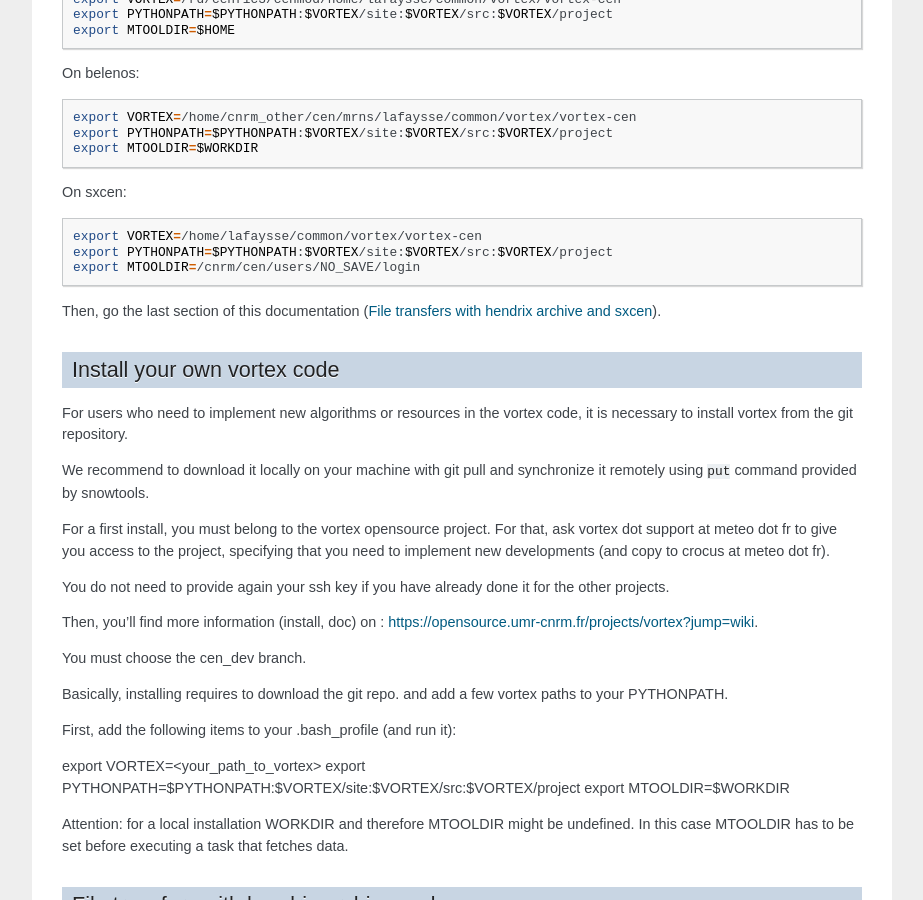
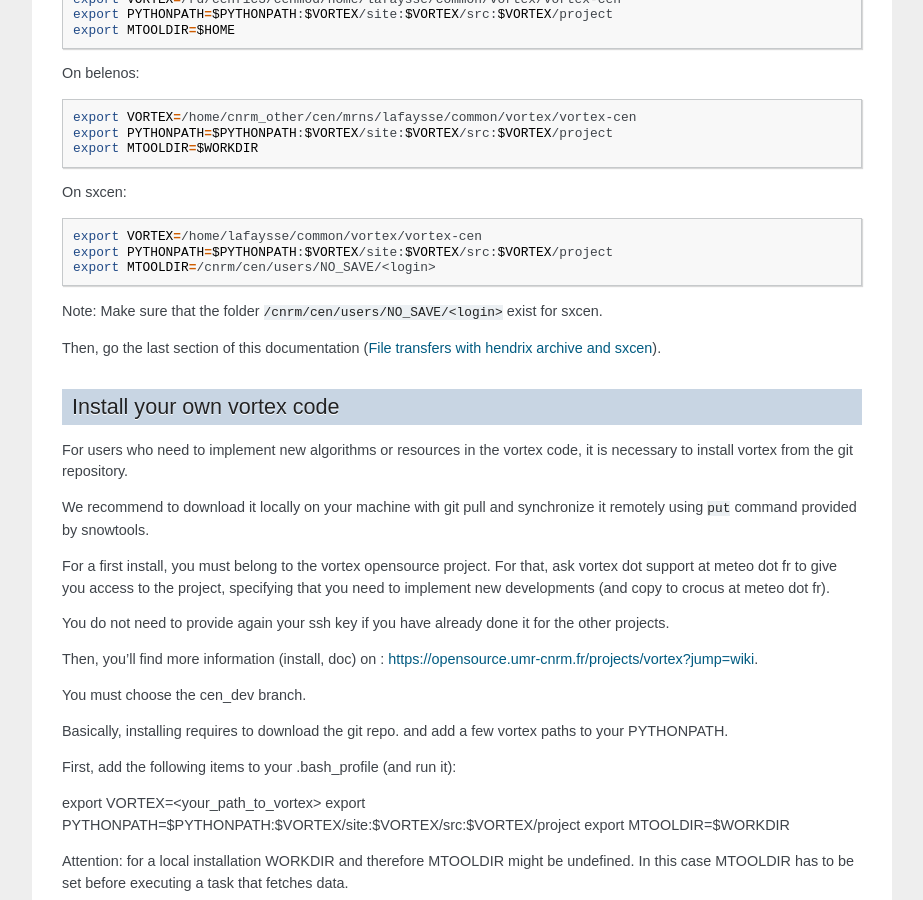
Before and after one commit to UMR-CNRM/snowtools, a Sphinx documentation site: the page built from doc/source/misc/vortex-install.rst, in a window 1280 px wide and 900 px high, scrolled down 425 px. Shown: the whole window, without its empty margins (198-1121 px from the left). Built offline with Sphinx 7.4.7, drawn with Linux system fonts in a browser that asks for light colours; formulas are drawn with MathJax 3.

Commit message:
Documentation : details on vortex install

```diff
--- a/doc/source/misc/vortex-install.rst
+++ b/doc/source/misc/vortex-install.rst
@@ -37,7 +37,9 @@ On sxcen:
 
    export VORTEX=/home/lafaysse/common/vortex/vortex-cen
    export PYTHONPATH=$PYTHONPATH:$VORTEX/site:$VORTEX/src:$VORTEX/project
-   export MTOOLDIR=/cnrm/cen/users/NO_SAVE/login
+   export MTOOLDIR=/cnrm/cen/users/NO_SAVE/<login>
+
+Note: Make sure that the folder ``/cnrm/cen/users/NO_SAVE/<login>`` exist for sxcen.
 
 Then, go the last section of this documentation (:ref:`vortex-file-transfer`).
 
```
